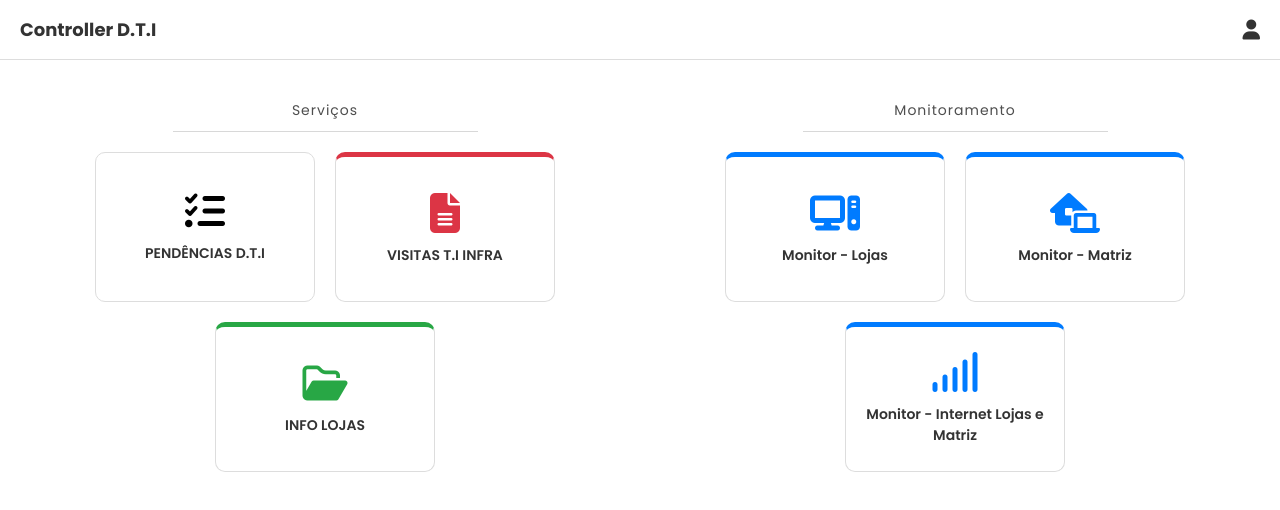
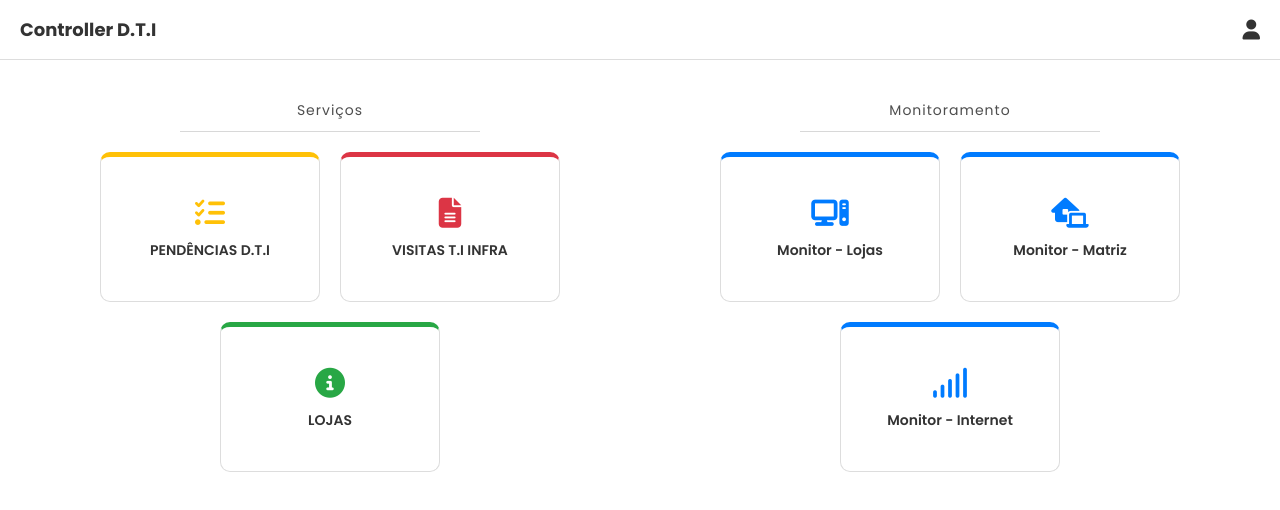
Before and after one commit to denninho1/CONTROLLER-D.T.I, a plain HTML site: page pages/main.html in a window 1280 px wide. Drawn offline with Linux system fonts and the light colour scheme.

Commit message:
estilizando

```diff
--- a/css/style.css
+++ b/css/style.css
@@ -99,6 +99,7 @@ body {
 .boxs_wrapper #boxs_bar {
     margin-top: 10px;
     background-color: #d8d8d8;
+
     width: 50%;
     height: 1px;
 }
@@ -106,10 +107,12 @@ body {
 .boxs_navs {
     display: flex;
     flex-wrap: wrap;
+    justify-content: center;
     gap: 20px;
-    max-width: 1000px;
+
+    max-width: 600px;
     width: 100%;
-    justify-content: center;
+
     margin-top: 20px;
 }
 
@@ -141,7 +144,7 @@ body {
 
 /* Ícones */
 .box i {
-    font-size: 40px;
+    font-size: 3rem;
     margin-bottom: 12px;
 }
 
@@ -160,27 +163,27 @@ body {
 }
 
 /* Cores individuais */
-.box_monitor {
+.box_monitor, .box_sup {
     border-top: 5px solid #007bff;
 }
 
-.box_monitor i {
+.box_monitor i, .box_sup i {
     color: #007bff;
 }
 
-.box_pending {
+.box_tasks, .box_dba {
     border-top: 5px solid #ffc107;
 }
 
-.box_pending i {
+.box_tasks i, .box_dba i {
     color: #ffc107;
 }
 
-.box_info {
+.box_info, .box_redes{
     border-top: 5px solid #28a745;
 }
 
-.box_info i {
+.box_info i, .box_redes i {
     color: #28a745;
 }
 
--- a/pages/main.html
+++ b/pages/main.html
@@ -29,14 +29,14 @@
                     <a href="/pages/visits_infra.html" class="link_box"></a>
                 </div>
                 <div class="box box_info">
-                    <i class="fa-regular fa-folder-open"></i>
-                    <span>INFO LOJAS</span>
+                    <i class="fa-solid fa-circle-info"></i>
+                    <span>LOJAS</span>
                     <a href="/pages/lojas.html" class="link_box"></a>
                 </div>
             </div>
         </div>
 
-        <div class="box_monitorings boxs_wrapper">
+        <div class="boxs_wrapper">
             <h2 id="boxs_title">Monitoramento</h2>
             <span id="boxs_bar"></span>
             <div class="boxs_navs">
@@ -52,7 +52,7 @@
                 </div>
                 <div class="box monitor_internet box_monitor">
                     <i class="fa-solid fa-signal"></i>
-                    <span>Monitor - Internet Lojas e Matriz</span>
+                    <span>Monitor - Internet</span>
                     <a href="./pages/monitor_matriz.html" class="link_box"></a>
                 </div>
             </div>
```
Also changed, not shown: pages/tasks.html (+12 -6 lines), pages/tasks_sup.html (+3 -3 lines), pages/tasks_dba.html (added).
